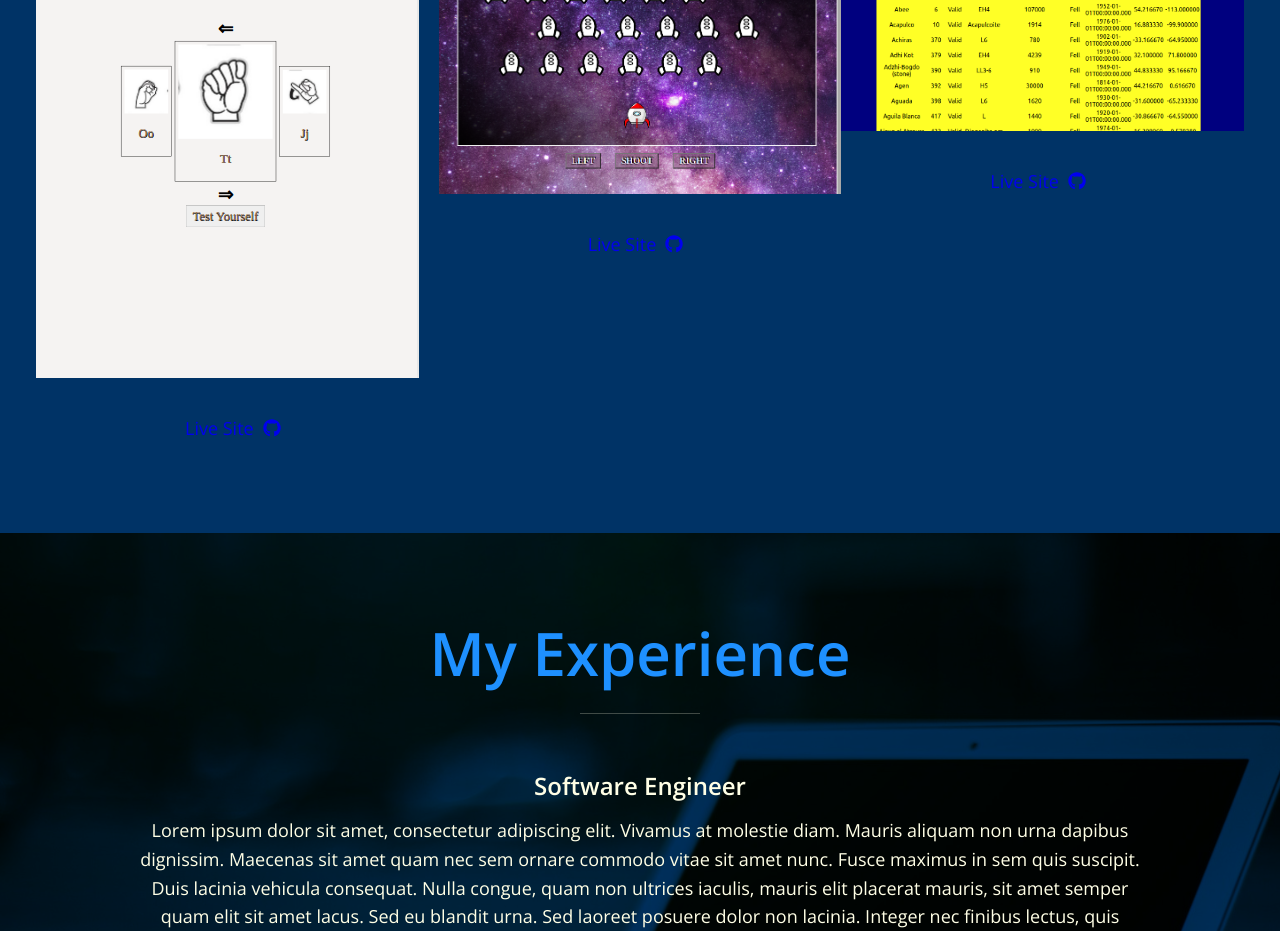
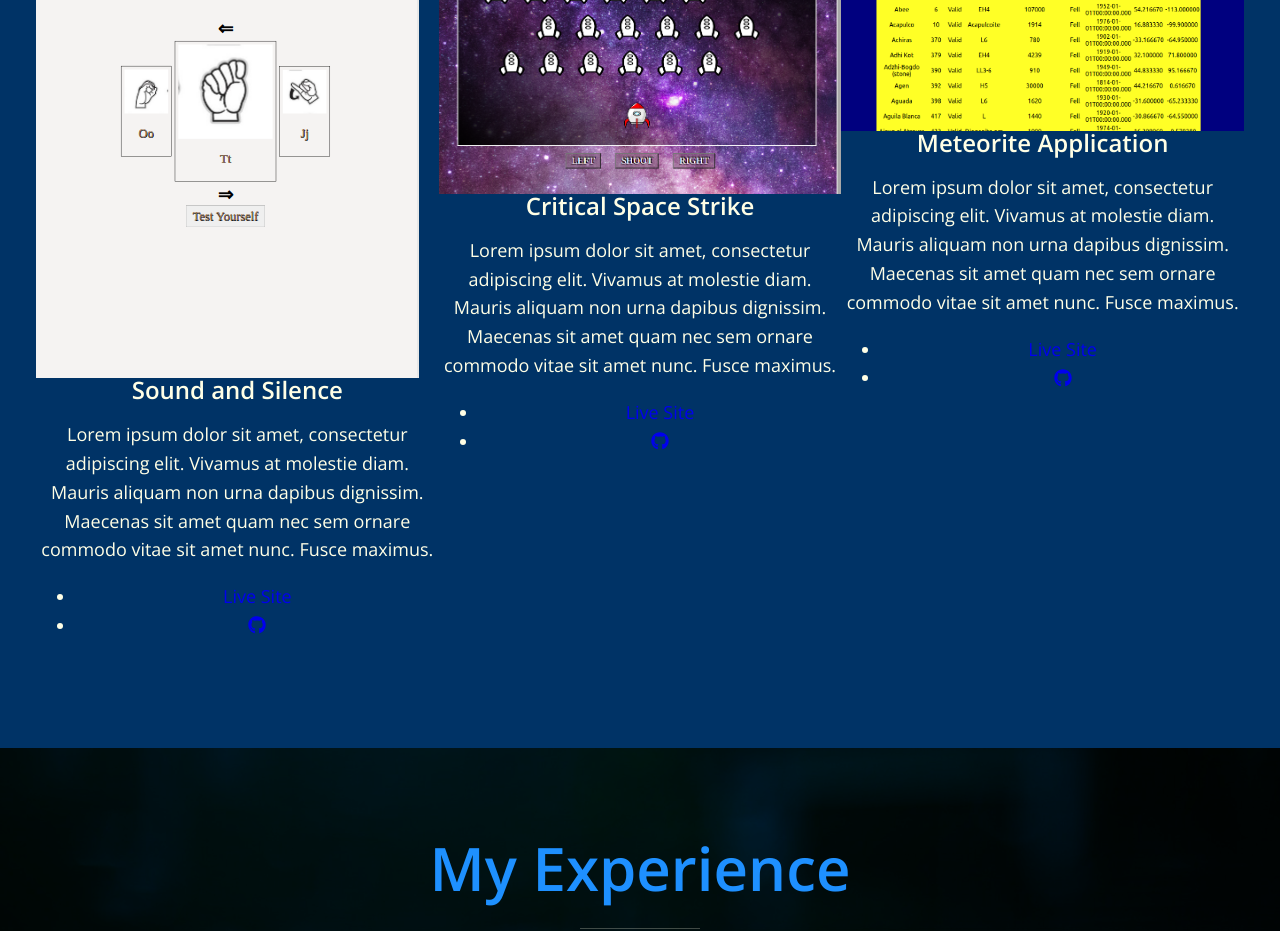
Before and after one commit to rmcguire6/react-portfolio, a React (Create React App) app: page / in a window 1280 px wide. Shown: the part 1060-1991 px from the top of the page. Built offline with nearby package versions, Linux system fonts and the light colour scheme.

Commit message:
Add project title and description html

```diff
--- a/src/components/Projects.js
+++ b/src/components/Projects.js
@@ -4,9 +4,9 @@ import sound_and_silence from "../images/project-images/sound_and_silence.png";
 import spaceships from "../images/project-images/spaceships.png";
 import meteorite from "../images/project-images/meteorite.png";
 import { library } from "@fortawesome/fontawesome-svg-core";
-import { fab, faGithub, faLinkedin } from "@fortawesome/free-brands-svg-icons";
+import { fab, faGithub } from "@fortawesome/free-brands-svg-icons";
 import { FontAwesomeIcon } from "@fortawesome/react-fontawesome";
-library.add(fab, faGithub, faLinkedin);
+library.add(fab, faGithub);
 
 const Projects = () => {
   return (
@@ -19,40 +19,84 @@ const Projects = () => {
         <div className="project">
           <img
             src={sound_and_silence}
-            alt="project: sound_and_silence"
+            alt="sound_and_silence"
             className="project__img"
           />
-          <div className="social-list">
-            <a href={projects[0].live}>Live Site</a>
-            <a className="social-list__item" href={projects[0].repo}>
+          <div className="project__desc">
+            <h3>{projects[0].title}</h3>
+            <p>
+              {" "}
+              Lorem ipsum dolor sit amet, consectetur adipiscing elit. Vivamus
+              at molestie diam. Mauris aliquam non urna dapibus dignissim.
+              Maecenas sit amet quam nec sem ornare commodo vitae sit amet nunc.
+              Fusce maximus.
+            </p>
+            <ul className="icon-list">
+              <li className="icon-list__item">
+                <a className="icon-list__link" href={projects[0].live}>
+                  Live Site
+                </a>
+              </li>
+              <li className="icon-list__item">
+                <a className="icon-list__link" href={projects[0].repo}>
                   <FontAwesomeIcon icon={["fab", "github"]} />
                 </a>
+              </li>
+            </ul>
           </div>
         </div>
         <div className="project">
-          <img
-            src={spaceships}
-            alt="project: sound_and_silence"
-            className="project__img"
-          />
-          <div className="social-list">
-            <a href={projects[1].live}>Live Site</a>
-            <a className="social-list__item" href={projects[1].repo}>
+          <img src={spaceships} alt="spaceships" className="project__img" />
+          <div className="project__desc">
+            <h3>{projects[1].title}</h3>
+            <p>
+              {" "}
+              Lorem ipsum dolor sit amet, consectetur adipiscing elit. Vivamus
+              at molestie diam. Mauris aliquam non urna dapibus dignissim.
+              Maecenas sit amet quam nec sem ornare commodo vitae sit amet nunc.
+              Fusce maximus.
+            </p>
+            <ul className="icon-list">
+              <li className="icon-list__item">
+                <a className="icon-list__link" href={projects[1].live}>
+                  Live Site
+                </a>
+              </li>
+              <li className="icon-list__item">
+                <a className="icon-list__link" href={projects[1].repo}>
                   <FontAwesomeIcon icon={["fab", "github"]} />
                 </a>
+              </li>
+            </ul>
           </div>
         </div>
         <div className="project">
           <img
             src={meteorite}
-            alt="project: sound_and_silence"
+            alt="meteorite project"
             className="project__img"
           />
-          <div className="social-list">
-            <a href={projects[2].live}>Live Site</a>
-            <a className="social-list__item" href={projects[2].repo}>
+          <div className="project__desc">
+            <h3>{projects[2].title}</h3>
+            <p>
+              {" "}
+              Lorem ipsum dolor sit amet, consectetur adipiscing elit. Vivamus
+              at molestie diam. Mauris aliquam non urna dapibus dignissim.
+              Maecenas sit amet quam nec sem ornare commodo vitae sit amet nunc.
+              Fusce maximus.
+            </p>
+            <ul className="icon-list">
+              <li className="icon-list__item">
+                <a className="icon-list__link" href={projects[2].live}>
+                  Live Site
+                </a>
+              </li>
+              <li className="icon-list__item">
+                <a className="icon-list__link" href={projects[2].repo}>
                   <FontAwesomeIcon icon={["fab", "github"]} />
                 </a>
+              </li>
+            </ul>
           </div>
         </div>
       </div>
```
Lines whose indentation alone changed are shown as unchanged.
